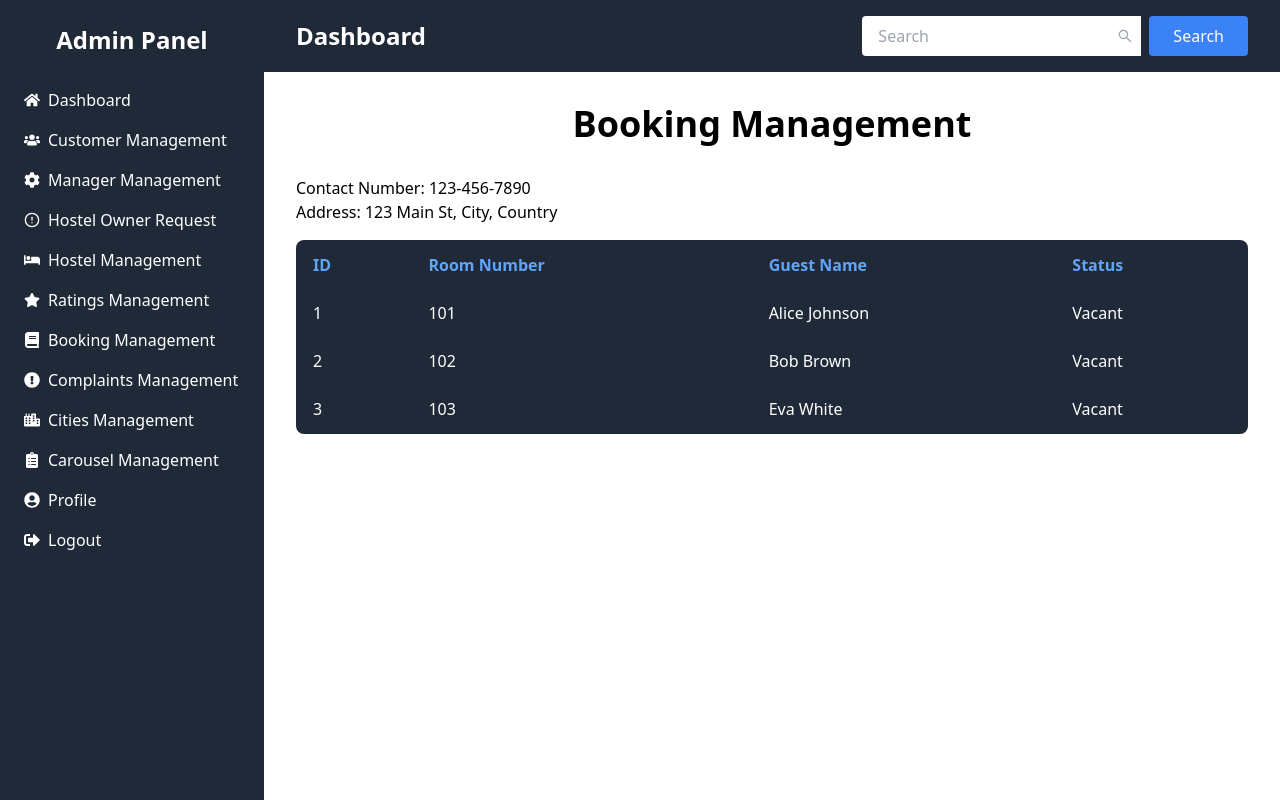
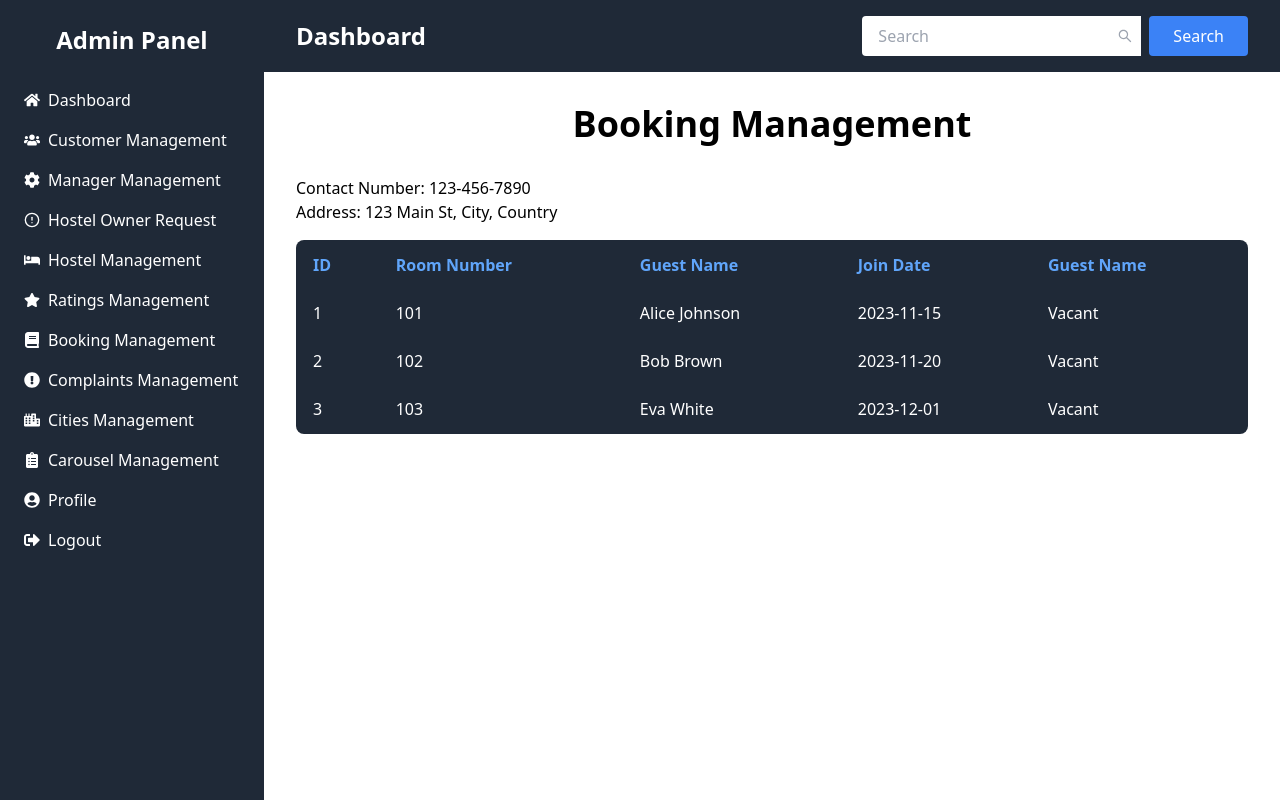
Before and after one commit to AhsanDev404/hostel-ease-admin, a Next.js app: page /admin/hostel-management/1 in a window 1280 px wide. Built offline with nearby package versions, Linux system fonts and the light colour scheme.

Commit message:
Update page.jsx

```diff
--- a/app/admin/hostel-management/[id]/page.jsx
+++ b/app/admin/hostel-management/[id]/page.jsx
@@ -62,7 +62,9 @@ const BookingPage = () => {
               <th className="py-3 px-4 text-left">ID</th>
               <th className="py-3 px-4 text-left">Room Number</th>
               <th className="py-3 px-4 text-left">Guest Name</th>
-              <th className="py-3 px-4 text-left">Status</th>
+              <th className="py-3 px-4 text-left">Join Date</th>
+              <th className="py-3 px-4 text-left">Guest Name</th>
+              {/* <th className="py-3 px-4 text-left">Status</th> */}
             </tr>
           </thead>
           <tbody>
@@ -72,6 +74,7 @@ const BookingPage = () => {
                 <td className="py-3 px-4">{booking.id}</td>
                 <td className="py-3 px-4">{booking.roomNumber}</td>
                 <td className="py-3 px-4">{booking.guestName}</td>
+                <td className="py-3 px-4">{booking.checkIn}</td>
                 <td className="py-3 px-4">
                   {getRoomStatus(booking.checkIn, booking.checkOut)}
                 </td>
```
